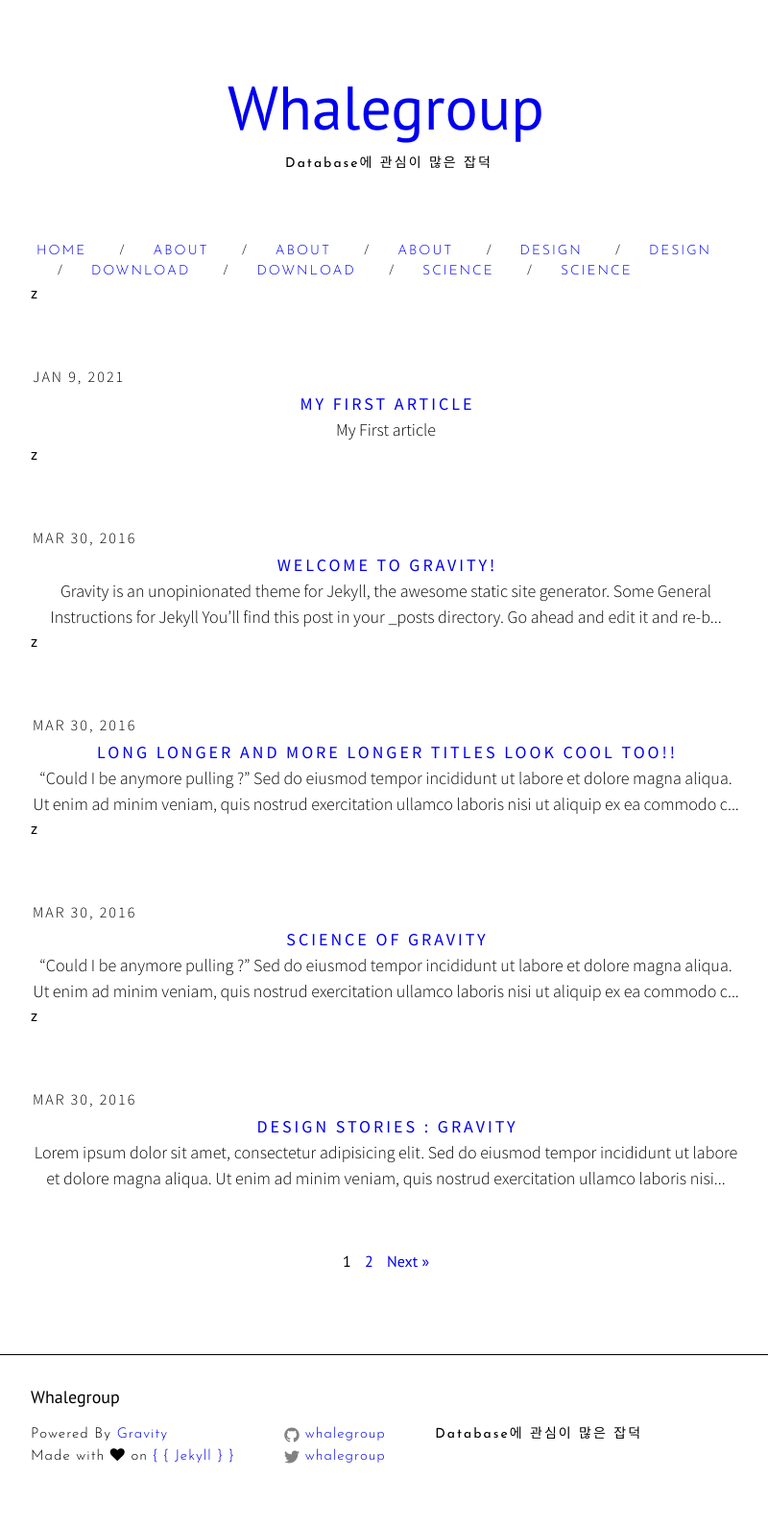
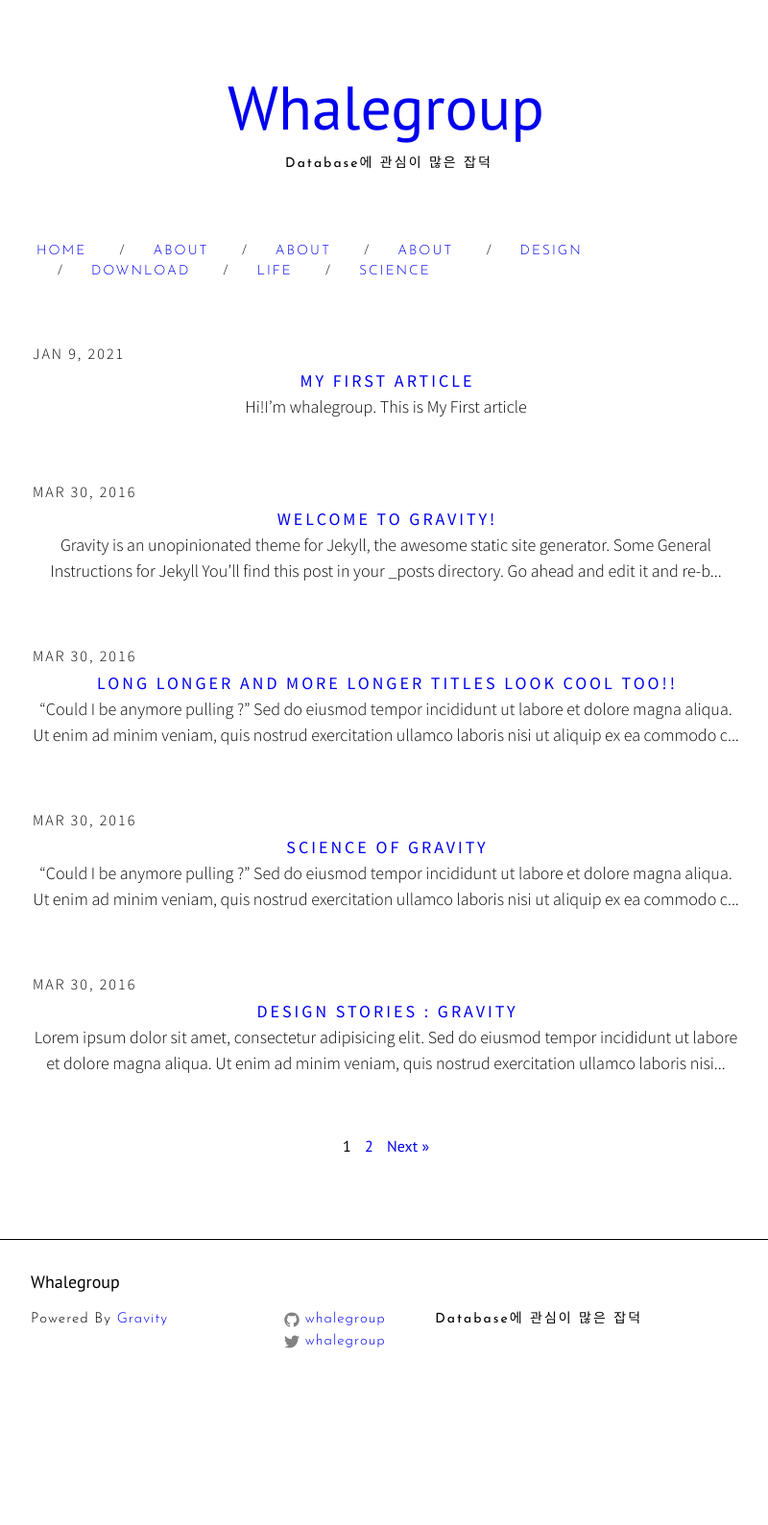
Before and after one commit to whalegroup/whalegroup.github.io, a Jekyll site: the page built from index.html, in a window 1280 px wide. Shown: the whole page at 96% size, without its empty margins (238-1038 px from the left). Built offline with Jekyll 4.4.1, drawn with Linux system fonts in a browser that asks for light colours; nearby versions of some CDN libraries; the list of posts is cut into pages by our own code; after the commit the page ends 1469 px from its top, so only the background shows below that.

Commit message:
blog update

```diff
--- a/_includes/footer.html
+++ b/_includes/footer.html
@@ -8,14 +8,13 @@
       <div class="footer-col footer-col-1">
         <ul class="contact-list footer-content">
           <li>Powered By <a href="http://github.com/hemangsk/Gravity">Gravity</a></li>
-          <li>Made with <i class="fa fa-heart"></i> on <a href="http://jekyllrb.com"><span>{ { Jekyll } }</a></span></li>
-
 
         </ul>
       </div>
 
       <div class="footer-col footer-col-2 footer-content">
         <ul class="social-media-list">
+
           {% if site.github_username %}
           <li>
             {% include icon-github.html username=site.github_username %}
@@ -27,6 +26,7 @@
             {% include icon-twitter.html username=site.twitter_username %}
           </li>
           {% endif %}
+
         </ul>
       </div>
 
--- a/_posts/2021-01-09-welcome-to-jekyll.markdown
+++ b/_posts/2021-01-09-myfirstarticle.markdown
@@ -5,4 +5,4 @@
 categories: ["design", "science", "life"]
 author: "Hyun Ji"
 ---
-My First article
+Hi!I'm whalegroup. This is My First article
--- a/css/_posts/2016-03-30-design-stories.markdown
+++ b/css/_posts/2016-03-30-design-stories.markdown
@@ -2,7 +2,7 @@
 layout: post
 title:  "Design Stories : Gravity"
 date:   2016-03-30 19:45:31 +0530
-categories: ["design", "science", "life"]
+categories: science
 author: "Hemang Kumar"
 ---
 Lorem ipsum dolor sit amet, consectetur adipisicing elit.
--- a/index.html
+++ b/index.html
@@ -5,7 +5,7 @@
 <div class="home">
 
 
-  {% for post in paginator.posts%}z
+  {% for post in paginator.posts%}
   <div class="post postContent">
     <div  class="postDate"><time datetime="{{ post.date | date_to_xmlschema }}" itemprop="datePublished">{{ post.date | date: "%b %-d, %Y" }}</time>
     </div>
@@ -14,7 +14,8 @@
     </div>
     <br>
     <div class="postTitle">
-    <a class='postLink' href="{{site.url}}{{site.baseurl}}{{post.url}}">{{post.title}}</a>
+     <a class='postLink' href="{{site.url}}">{{post.title}}</a>
+    <!--<a class='postLink' href="{{site.url}}{{site.baseurl}}{{post.url}}">{{post.title}}</a>-->
     </div>
     <div class="postExt">
    {{ post.content | strip_html | truncate:200}}
```
Also changed, not shown: design.md (deleted, +0 -7 lines), download.md (deleted, +0 -32 lines), life.md (added, +7 -0 lines), science.md (deleted, +0 -7 lines), SHJ.png (added).
